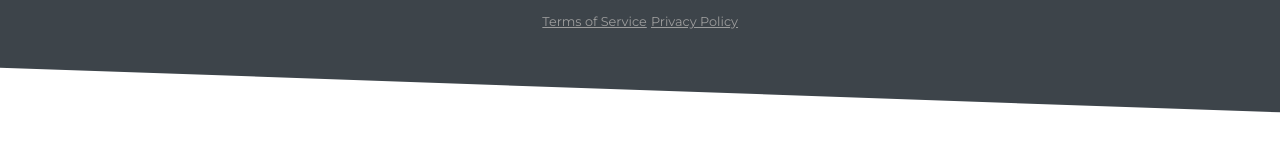
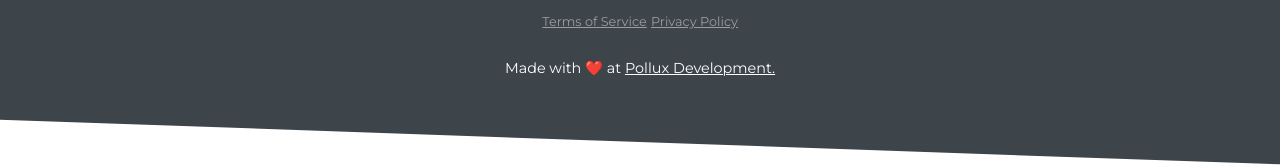
Before and after one commit to aahmedramy1/26andfour-Project, a plain HTML site: page index.html in a window 1280 px wide. Shown: the part 2060-2225 px from the top of the page. Before the commit the page ends 2173 px from the top, so only its background shows below. Drawn offline with Linux system fonts and the light colour scheme.

Commit message:
added credentials

```diff
--- a/css/main.css
+++ b/css/main.css
@@ -154,6 +154,18 @@ h2 {
     border-top-right-radius: 40px;
     transform: skewY(2deg);
 
+}
+footer .credentials .pollux{
+
+    color: #fff;
+
+}
+
+
+
+footer .credentials {
+    text-align: center;
+    transform: skewY(-2deg);
 }
 
 .footer-container .container
--- a/css/register.css
+++ b/css/register.css
@@ -45,12 +45,11 @@ hr {
 
 
 
-/* Add a blue text color to links */
 a {
   color: dodgerblue;
 }
 
-/* Set a grey background color and center the text of the "sign in" section */
+
 .signin {
   background-color: #f1f1f1;
   text-align: center;
--- a/index.html
+++ b/index.html
@@ -93,7 +93,11 @@
                     <li><a href="#">Privacy Policy</a></li>
                 </ul>
             </div>
+            <div class = "credentials">
+                <p >Made with ❤️ at <a href = "https://www.pollux.team/" class = "pollux">Pollux Development.</a></p>
+            </div>
         </div>
+
     </footer>
 
     <script src="/javascript.js"></script>
```
Also changed, not shown: moviesJava.js (+6 -1 lines), pages/login.html (+5 -0 lines), pages/movies.html (+5 -0 lines), pages/register.html (+5 -0 lines).
